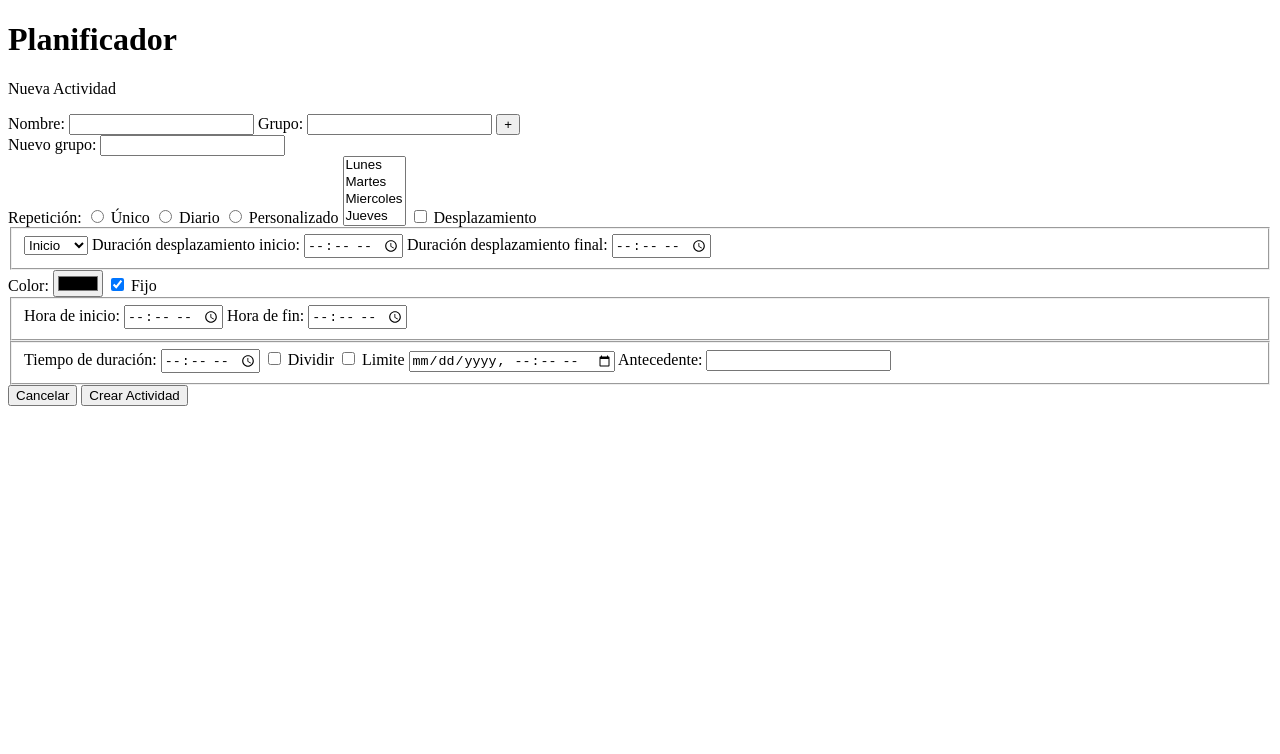
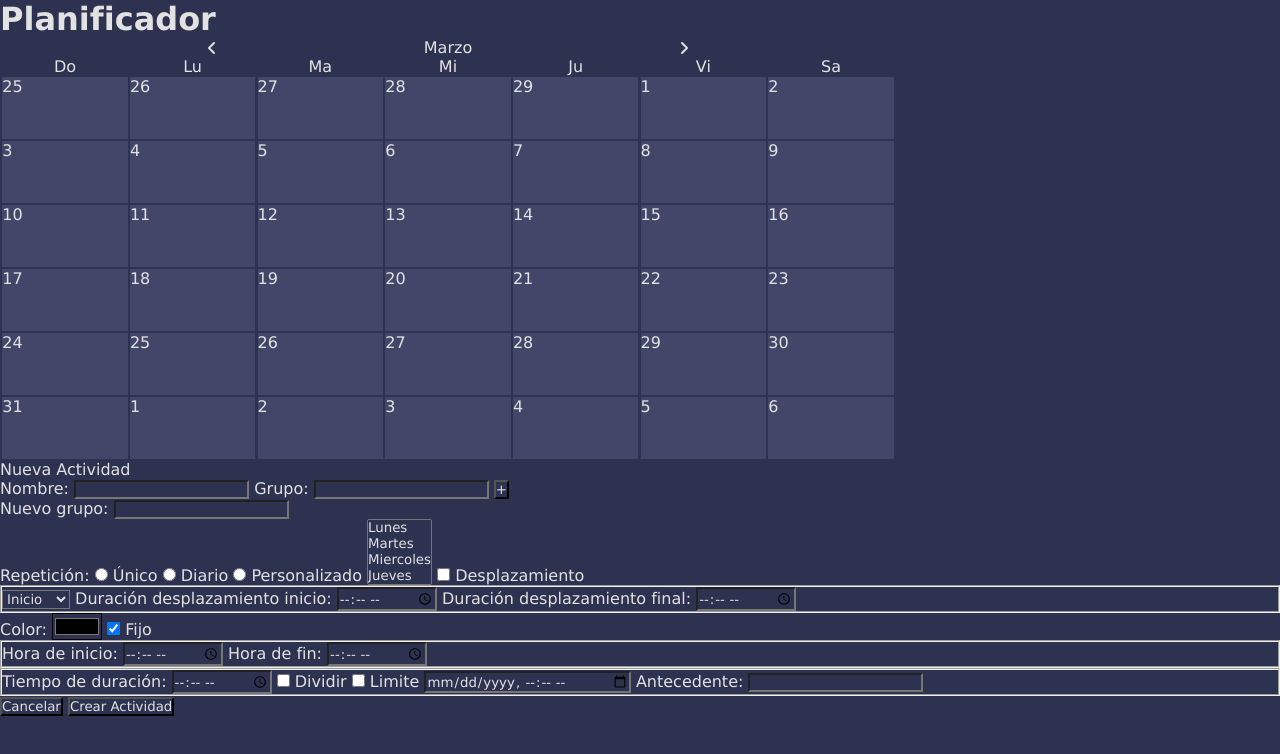
Before and after one commit to alexdf2909/planificador, a plain HTML site: page index.html in a window 1280 px wide. Drawn offline with Linux system fonts and the light colour scheme.

Commit message:
Calendario automatico

```diff
--- a/index.html
+++ b/index.html
@@ -3,6 +3,9 @@
 <head>
     <meta charset="UTF-8">
     <meta name="viewport" content="width=device-width, initial-scale=1.0">
+    <link rel="stylesheet" href="style.css">
+    <link rel="stylesheet" href="https://cdnjs.cloudflare.com/ajax/libs/font-awesome/6.5.1/css/all.min.css" integrity="sha512-DTOQO9RWCH3ppGqcWaEA1BIZOC6xxalwEsw9c2QQeAIftl+Vegovlnee1c9QX4TctnWMn13TZye+giMm8e2LwA==" crossorigin="anonymous" referrerpolicy="no-referrer" />
+    <script src="script.js" defer></script>
     <title>Planificador</title>
 </head>
 <body>
@@ -10,7 +13,24 @@
         <h1>Planificador</h1>
     </header>
     <main>
-        <form action="">
+        <section class="calendario">
+            <div class="meses">
+                <i class="fa-solid fa-angle-left"></i>
+                <p class="mes"></p>
+                <i class="fa-solid fa-angle-right"></i>
+            </div>
+            <div class="dias-semana">
+                <p>Do</p>
+                <p>Lu</p>
+                <p>Ma</p>
+                <p>Mi</p>
+                <p>Ju</p>
+                <p>Vi</p>
+                <p>Sa</p>
+            </div>
+
+        </section>
+        <form action="" class="agregar-actividad">
             <p class="nueva-actividad">Nueva Actividad</p>
 
             <label for="nombre">Nombre:</label>
@@ -113,4 +133,5 @@
         </form>
     </main>
 </body>
+
 </html>
--- /dev/null
+++ b/script.js
@@ -0,0 +1,79 @@
+let meses = ['Enero', 'Febrero', 'Marzo', 'Abril', 'Mayo', 'Junio','Julio','Agosto','Setiembre','Octubre','Noviembre','Diciembre'];
+
+class Dia {
+    constructor(fecha,mes,anio){
+        this.fecha = fecha;
+        this.mes = mes;
+        this.anio = anio;
+        this.actividades=null;
+    }
+    tieneActividades(){
+
+    }
+}
+function asignarTextoElemento(elemento, texto) {
+    let elementoHTML = document.querySelector(elemento);
+    elementoHTML.innerHTML = texto;
+    return;
+}
+function completarCalendario(){
+    let mes = new Date().getMonth();
+    let cantidadDiasMesPasado=new Date(new Date().getFullYear(),mes,1).getDay();
+
+    let cantidadDiasMesActual= new Date(new Date().getFullYear(),mes+1,0).getDate();
+    let fechaMesAnterior = new Date(new Date().getFullYear(),mes,0).getDate() - cantidadDiasMesPasado + 1;
+    let fechaActual = 1;
+    let fechaMesSiguiente = 1;
+    console.log(cantidadDiasMesPasado);
+
+    asignarTextoElemento(".mes", meses[mes]);
+    const calendario = document.querySelector('.calendario');
+    for(let i = 0; i<6;i++){
+        const week = document.createElement('div');
+        week.classList.add("semana");
+        calendario.appendChild(week);
+        for(let j = 0; j<7;j++){
+            const dia = document.createElement('div');
+            dia.classList.add("dia");
+            week.appendChild(dia);
+            const fecha = document.createElement('p');
+            switch(i){
+                case 0:
+                    if(cantidadDiasMesPasado>0){
+                        fecha.innerHTML= fechaMesAnterior;
+                        fechaMesAnterior++;
+                        cantidadDiasMesPasado--;
+                    }else{
+                        fecha.innerHTML= fechaActual;
+                        fechaActual++;
+                    }
+                    break;
+                case 1:
+                case 2:
+                case 3:
+                    fecha.innerHTML= fechaActual;
+                    fechaActual++;
+                    break;
+                case 4:
+                case 5:
+                    if(fechaActual<=cantidadDiasMesActual){
+                        fecha.innerHTML= fechaActual;
+                        fechaActual++;
+                    }else{
+                        fecha.innerHTML= fechaMesSiguiente;
+                        fechaMesSiguiente++;
+                    }
+                    break;
+            }
+            fecha.classList.add("fecha");
+            dia.appendChild(fecha);
+        }
+    }
+
+
+
+}
+
+
+
+completarCalendario();
--- /dev/null
+++ b/style.css
@@ -0,0 +1,46 @@
+*{
+    margin: 0;
+    padding: 0;
+    box-sizing: border-box;
+    font-family: Verdana, Tahoma, sans-serif;
+    background: #2D3250;
+    color: #e3e2e2;
+}
+
+.calendario{
+    width: 70%;
+}
+
+.calendario .meses{
+    display: flex;
+    align-items: center;
+    justify-content: space-evenly;
+}
+.calendario .dias-semana{
+    display: flex;
+    width: 100%;
+    align-items: center;
+    justify-content: space-evenly;
+
+}
+.calendario .dias-semana p{
+    width: 14%;
+    text-align: center;
+}
+.calendario .semana{
+    background: #2D3250;
+    height: 5vw;
+    display: flex;
+    align-items: center;
+    justify-content: space-evenly;
+}
+.calendario .dia{
+    background: #424769;
+    height: 97%;
+    width: 14%;
+    cursor: pointer;
+}
+.calendario .fecha{
+    background: #424769;
+    font-size: 16px;
+}
```
